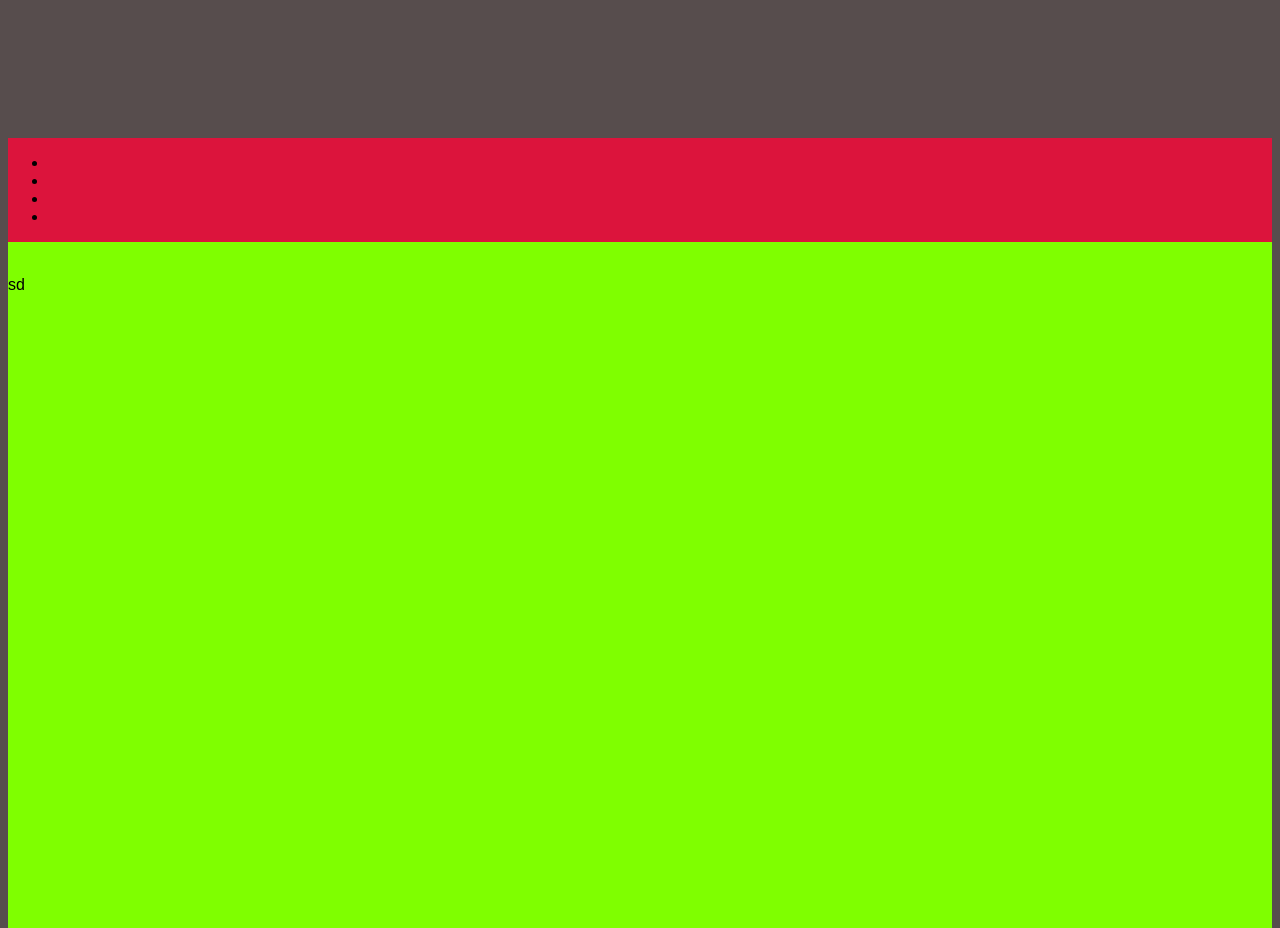
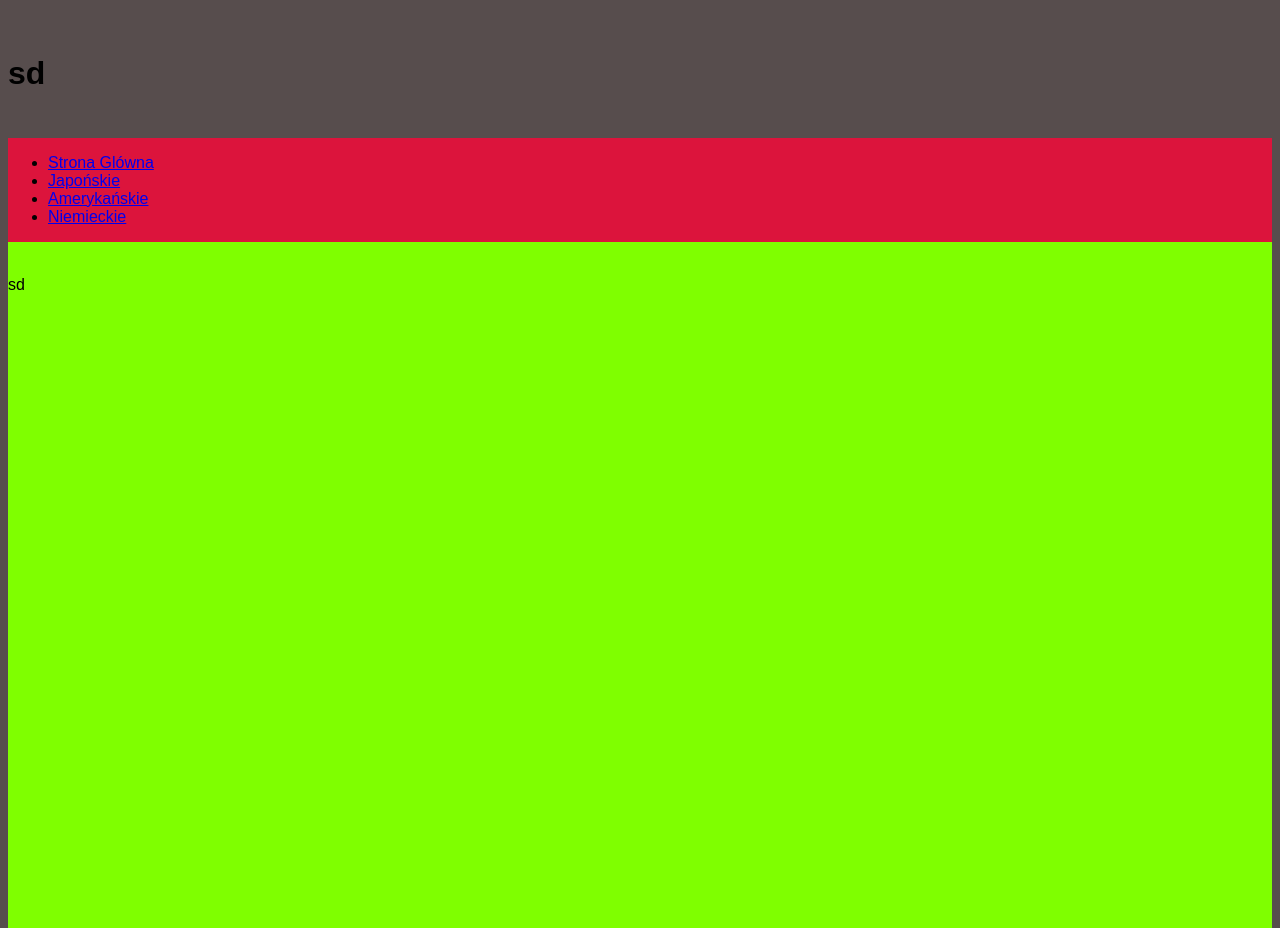
Before and after one commit to msobota2019/Projekt_Klasyki, a plain HTML site: page wloskie.html in a window 1280 px wide. Drawn offline with nearby package versions, Linux system fonts and the light colour scheme; files that its build step writes are made by us from their sources.

Commit message:
Add files via upload

```diff
--- a/wloskie.html
+++ b/wloskie.html
@@ -8,12 +8,15 @@
 <body>
     <div class="container">
         <head class="head">
+            <h1 class="head__tytul">
+                sd
+            </h1>
             <nav class="head__menu">
                 <ul>
-                    <li></li>
-                    <li></li>
-                    <li></li>
-                    <li></li>
+                    <li><a href="index.html">Strona Glówna</a></li>
+                    <li><a href="japonskie.html">Japońskie</a></li>
+                    <li><a href="amerykanskie.html">Amerykańskie</a></li>
+                    <li><a href="niemieckie.html">Niemieckie</a></li>
                 </ul>
             </nav>
         </head>
```
Also changed, not shown: amerykanskie.html (+7 -4 lines), japonskie.html (+5 -5 lines), niemieckie.html (+7 -4 lines).
